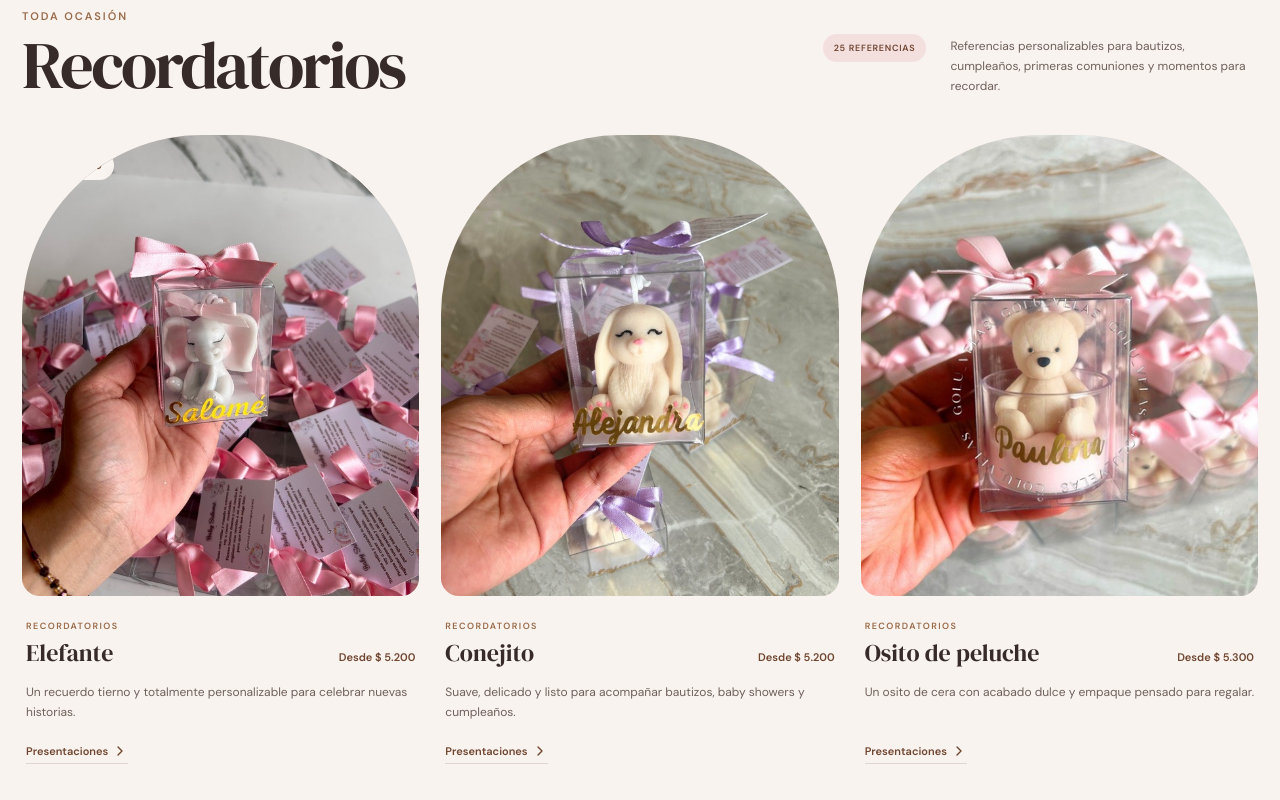
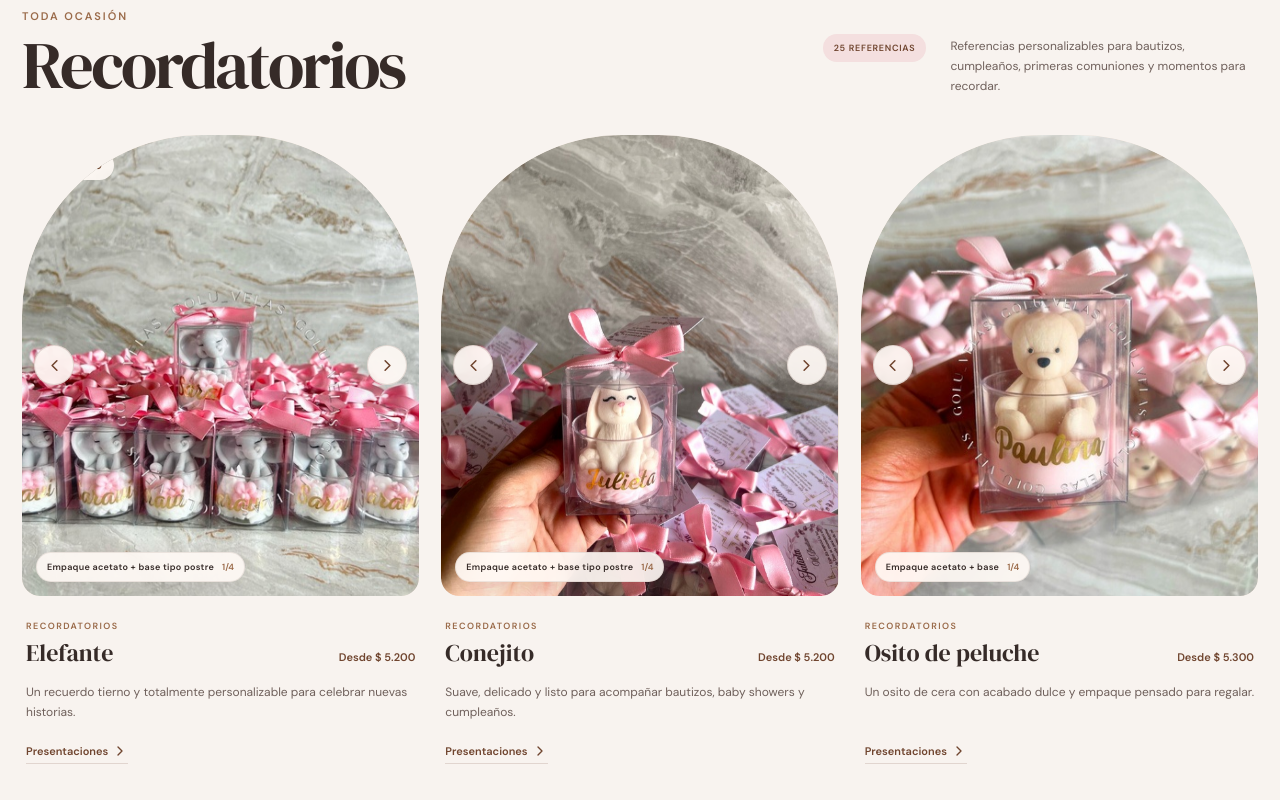
Before and after one commit to goluvelas/landing-page, a React (Vite) app: page / in a window 1280 px wide. Shown: the part 1440-2240 px from the top of the page. Built offline with nearby package versions, Linux system fonts and the light colour scheme; a web font is replaced by a local one.

Commit message:
Add packaging carousel arrows to product cards

```diff
--- a/src/App.tsx
+++ b/src/App.tsx
@@ -3,6 +3,7 @@ import {
   ArrowRight,
   AtSign,
   Check,
+  ChevronLeft,
   ChevronRight,
   Heart,
   Mail,
@@ -562,11 +563,25 @@ function App() {
   const [query, setQuery] = useState("");
   const [selectedProduct, setSelectedProduct] = useState<Product | null>(null);
   const [selectedVariantIndex, setSelectedVariantIndex] = useState(0);
+  const [cardVariantIndexes, setCardVariantIndexes] = useState<Record<string, number>>({});
   const [menuOpen, setMenuOpen] = useState(false);
 
-  const openProduct = (product: Product) => {
-    setSelectedVariantIndex(0);
+  const openProduct = (product: Product, variantIndex = 0) => {
+    setSelectedVariantIndex(variantIndex);
     setSelectedProduct(product);
+  };
+
+  const moveCardVariant = (product: Product, direction: -1 | 1) => {
+    const imageCount = variantImageSets[product.id]?.length ?? 1;
+    if (imageCount < 2) return;
+
+    setCardVariantIndexes((currentIndexes) => {
+      const currentIndex = currentIndexes[product.id] ?? 0;
+      return {
+        ...currentIndexes,
+        [product.id]: (currentIndex + direction + imageCount) % imageCount,
+      };
+    });
   };
 
   const filteredProducts = useMemo(() => {
@@ -764,13 +779,56 @@ function App() {
                 </header>
 
                 <div className="product-grid">
-                  {groupProducts.map((product) => (
+                  {groupProducts.map((product) => {
+                    const galleryCount = variantImageSets[product.id]?.length ?? 0;
+                    const hasVariantGallery = galleryCount > 1;
+                    const cardVariantIndex = hasVariantGallery ? (cardVariantIndexes[product.id] ?? 0) : 0;
+                    const cardVariant = product.variants[cardVariantIndex] ?? product.variants[0];
+
+                    return (
                       <article className="product-card" key={product.id}>
-                      <button className="product-image" type="button" onClick={() => openProduct(product)} aria-label={`Ver detalles de ${product.name}`}>
-                        <img src={product.image} alt={product.name} loading="lazy" />
+                        <div className="product-image">
+                          <button
+                            className="product-image-open"
+                            type="button"
+                            onClick={() => openProduct(product, cardVariantIndex)}
+                            aria-label={`Ver detalles de ${product.name}, ${cardVariant.name}`}
+                          >
+                            <img
+                              key={getVariantImage(product, cardVariantIndex)}
+                              src={getVariantImage(product, cardVariantIndex)}
+                              alt={`${product.name} - ${cardVariant.name}`}
+                              loading="lazy"
+                            />
                             {product.tag && <span className="product-tag">{product.tag}</span>}
                             <span className="product-view">Ver detalle <ArrowRight size={15} /></span>
                           </button>
+
+                          {hasVariantGallery && (
+                            <>
+                              <button
+                                className="card-gallery-arrow card-gallery-prev"
+                                type="button"
+                                onClick={() => moveCardVariant(product, -1)}
+                                aria-label={`Ver presentación anterior de ${product.name}`}
+                              >
+                                <ChevronLeft size={19} aria-hidden="true" />
+                              </button>
+                              <button
+                                className="card-gallery-arrow card-gallery-next"
+                                type="button"
+                                onClick={() => moveCardVariant(product, 1)}
+                                aria-label={`Ver siguiente presentación de ${product.name}`}
+                              >
+                                <ChevronRight size={19} aria-hidden="true" />
+                              </button>
+                              <div className="card-variant-caption" aria-live="polite">
+                                <span>{cardVariant.name}</span>
+                                <strong>{cardVariantIndex + 1}/{galleryCount}</strong>
+                              </div>
+                            </>
+                          )}
+                        </div>
                         <div className="product-info">
                           <span className="product-category">{product.category}</span>
                           <div className="product-title-row">
@@ -778,12 +836,13 @@ function App() {
                             <span className="product-price">Desde {formatPrice(Math.min(...product.variants.map((variant) => variant.price)))}</span>
                           </div>
                           <p>{product.description}</p>
-                        <button type="button" className="product-link" onClick={() => openProduct(product)}>
+                          <button type="button" className="product-link" onClick={() => openProduct(product, cardVariantIndex)}>
                             Presentaciones <ChevronRight size={16} />
                           </button>
                         </div>
                       </article>
-                  ))}
+                    );
+                  })}
                 </div>
               </section>
             );
--- a/src/styles.css
+++ b/src/styles.css
@@ -635,14 +635,25 @@ input:focus-visible {
   display: block;
   overflow: hidden;
   position: relative;
+  border-radius: 180px 180px 18px 18px;
+  background: var(--cream-dark);
+}
+
+.product-image-open {
+  position: absolute;
+  inset: 0;
+  width: 100%;
+  height: 100%;
+  display: block;
+  overflow: hidden;
   padding: 0;
   border: 0;
-  border-radius: 180px 180px 18px 18px;
-  background: var(--cream-dark);
+  border-radius: inherit;
+  background: transparent;
   cursor: pointer;
 }
 
-.product-image::after {
+.product-image-open::after {
   content: "";
   position: absolute;
   inset: 0;
@@ -651,20 +662,99 @@ input:focus-visible {
   transition: opacity 300ms ease;
 }
 
-.product-image img {
+.product-image-open img {
   width: 100%;
   height: 100%;
   object-fit: cover;
+  animation: card-image-in 320ms ease both;
   transition: transform 650ms cubic-bezier(0.22, 1, 0.36, 1);
 }
 
-.product-card:hover .product-image img {
+.product-card:hover .product-image-open img {
   transform: scale(1.055);
 }
 
-.product-card:hover .product-image::after,
+.product-card:hover .product-image-open::after,
 .product-card:hover .product-view {
   opacity: 1;
+}
+
+@keyframes card-image-in {
+  from { opacity: 0.72; transform: scale(1.018); }
+  to { opacity: 1; transform: scale(1); }
+}
+
+.card-gallery-arrow {
+  position: absolute;
+  top: 50%;
+  z-index: 5;
+  width: 40px;
+  height: 40px;
+  display: grid;
+  place-items: center;
+  padding: 0;
+  border: 1px solid rgba(94, 58, 43, 0.15);
+  border-radius: 50%;
+  background: rgba(255, 250, 246, 0.9);
+  color: var(--cocoa-dark);
+  box-shadow: 0 8px 24px rgba(48, 27, 19, 0.16);
+  backdrop-filter: blur(10px);
+  cursor: pointer;
+  transform: translateY(-50%);
+  transition: background 180ms ease, color 180ms ease, transform 180ms ease;
+}
+
+.card-gallery-arrow:hover,
+.card-gallery-arrow:focus-visible {
+  background: white;
+  color: var(--cocoa);
+  transform: translateY(-50%) scale(1.07);
+}
+
+.card-gallery-prev {
+  left: 12px;
+}
+
+.card-gallery-next {
+  right: 12px;
+}
+
+.card-variant-caption {
+  position: absolute;
+  left: 14px;
+  bottom: 14px;
+  z-index: 5;
+  max-width: calc(100% - 126px);
+  display: flex;
+  align-items: center;
+  gap: 8px;
+  padding: 8px 10px;
+  border: 1px solid rgba(94, 58, 43, 0.1);
+  border-radius: 999px;
+  background: rgba(255, 250, 246, 0.9);
+  color: var(--cocoa-dark);
+  box-shadow: 0 6px 20px rgba(48, 27, 19, 0.12);
+  backdrop-filter: blur(10px);
+  pointer-events: none;
+}
+
+.card-variant-caption span {
+  min-width: 0;
+  overflow: hidden;
+  color: var(--ink);
+  font-size: 9px;
+  font-weight: 600;
+  line-height: 1.2;
+  letter-spacing: 0.03em;
+  text-overflow: ellipsis;
+  white-space: nowrap;
+}
+
+.card-variant-caption strong {
+  flex: 0 0 auto;
+  color: var(--cocoa);
+  font-size: 9px;
+  font-weight: 700;
 }
 
 .product-tag {
@@ -1717,8 +1807,13 @@ footer {
     opacity: 1;
   }
 
-  .product-image::after {
+  .product-image-open::after {
     opacity: 0.45;
+  }
+
+  .card-gallery-arrow {
+    width: 38px;
+    height: 38px;
   }
 
   .custom-visual {
```
Lines whose indentation alone changed are shown as unchanged.
